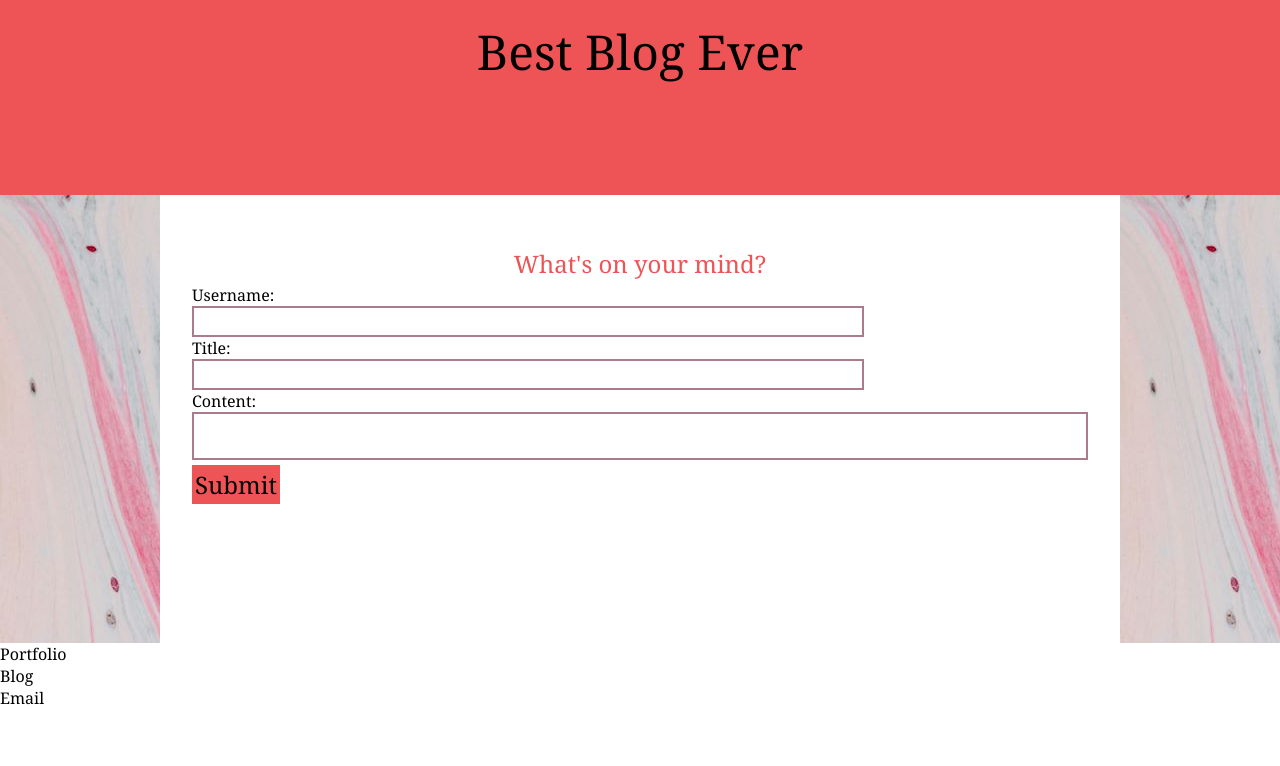
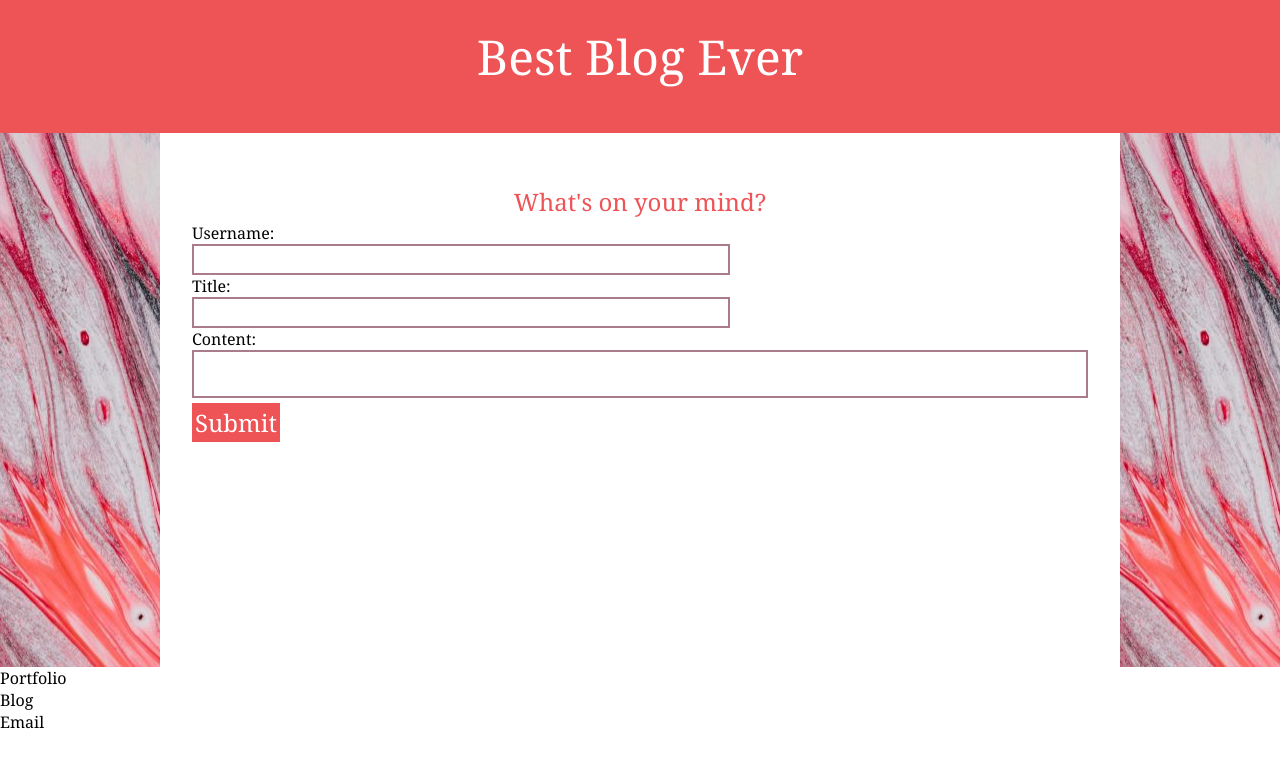
Before and after one commit to hannahpsmith/Best-Blog-Ever, a plain HTML site: page index.html in a window 1280 px wide. Drawn offline with Linux system fonts and the light colour scheme.

Commit message:
styling edits for landing page and form

```diff
--- a/assets/css/form.css
+++ b/assets/css/form.css
@@ -19,7 +19,7 @@ label {
 
 input {
    border: solid 2px var(--muted-pink);
-   width: 75%;
+   width: 60%;
    font-size: 1.25rem;
 }
 
@@ -33,4 +33,5 @@ button {
     background-color: var(--coral);
     font-size: 1.5rem;
     text-align: center;
+    color:white;
 }
--- a/assets/css/styles.css
+++ b/assets/css/styles.css
@@ -12,20 +12,22 @@
 
 body {
     display: grid;
-    grid-template-columns: 1fr 75vw 1fr;
+    grid-template-columns: .5fr 3fr .5fr;
+    grid-template-rows: .5fr 2fr .5fr;
     min-height: 100svh;
 }
 
 p {
     position:relative;
     text-align: center;
-    padding: 1.2rem;
+    padding: 1.5rem;
     font-size: 3rem;
+    color: white
 }
 
 .panel {
     background-image: url(../images/panel.jpg);
-    max-height: 100%;
+    background-position:left 135rem top 48rem;
 
 }
 
```
